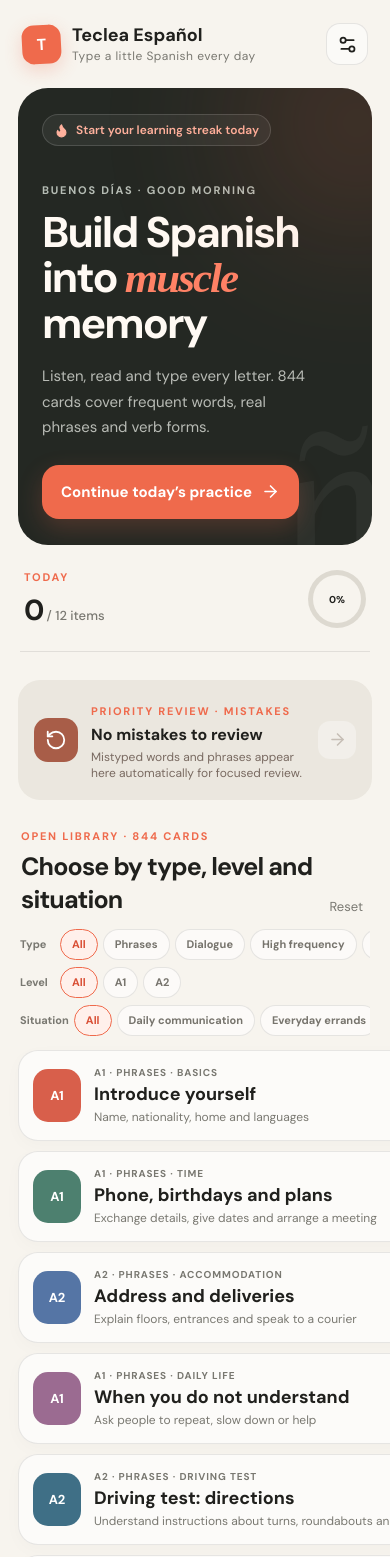
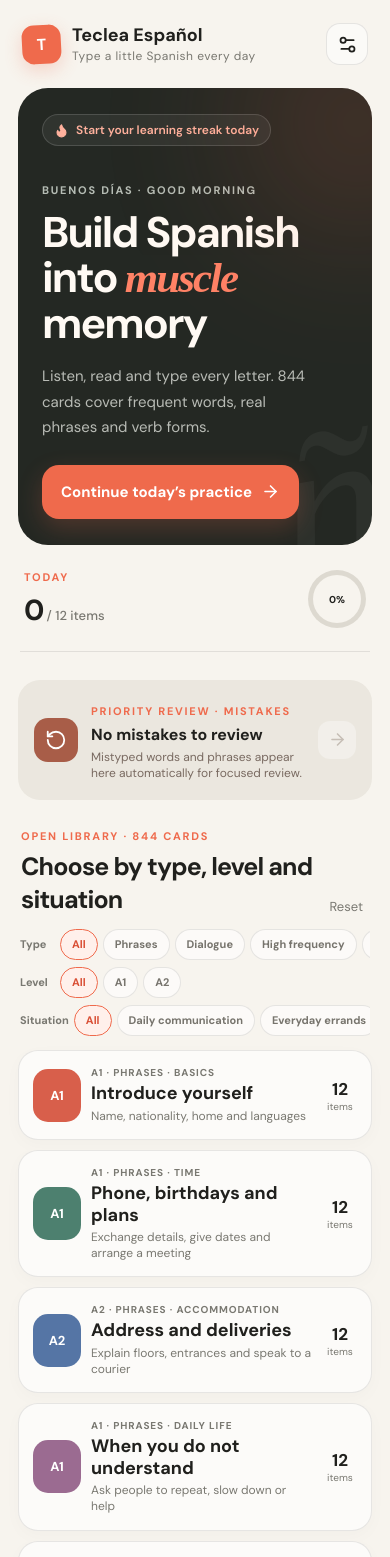
Before and after one commit to YoYo1248/teclea-espanol, a React (Vite) app: page / in a window 390 px wide. Shown: the top 1557 px of the page. Built offline with nearby package versions, Linux system fonts and the light colour scheme; a web font is replaced by a local one.

Commit message:
fix: prevent mobile lesson card overflow

```diff
--- a/src/styles.css
+++ b/src/styles.css
@@ -654,6 +654,55 @@ button { -webkit-tap-highlight-color: transparent; }
 }
 
 @media (max-width: 819px) {
+  .lesson-card {
+    min-width: 0;
+    overflow: hidden;
+    display: grid;
+    grid-template-columns: 48px minmax(0, 1fr) 34px;
+    gap: 10px;
+  }
+  .lesson-number { width: 48px; }
+  .lesson-copy {
+    min-width: 0;
+    padding: 0;
+    overflow: hidden;
+  }
+  .lesson-copy small {
+    overflow: hidden;
+    text-overflow: ellipsis;
+    white-space: nowrap;
+  }
+  .lesson-copy strong {
+    min-width: 0;
+    margin: 4px 0;
+    overflow: hidden;
+    overflow-wrap: anywhere;
+    display: -webkit-box;
+    -webkit-box-orient: vertical;
+    -webkit-line-clamp: 2;
+    line-clamp: 2;
+    line-height: 1.2;
+  }
+  .lesson-copy > span {
+    min-width: 0;
+    overflow: hidden;
+    white-space: normal;
+    display: -webkit-box;
+    -webkit-box-orient: vertical;
+    -webkit-line-clamp: 2;
+    line-clamp: 2;
+    line-height: 1.3;
+  }
+  .lesson-meta {
+    width: 34px;
+    min-width: 0;
+    align-self: center;
+    justify-self: end;
+  }
+  .mistake-card > div:nth-child(2) { min-width: 0; }
+  .mistake-card h3,
+  .mistake-card p { overflow-wrap: anywhere; }
+
   .practice-screen.keyboard-open {
     height: var(--visible-viewport-height, 100svh);
     min-height: 0;
```
